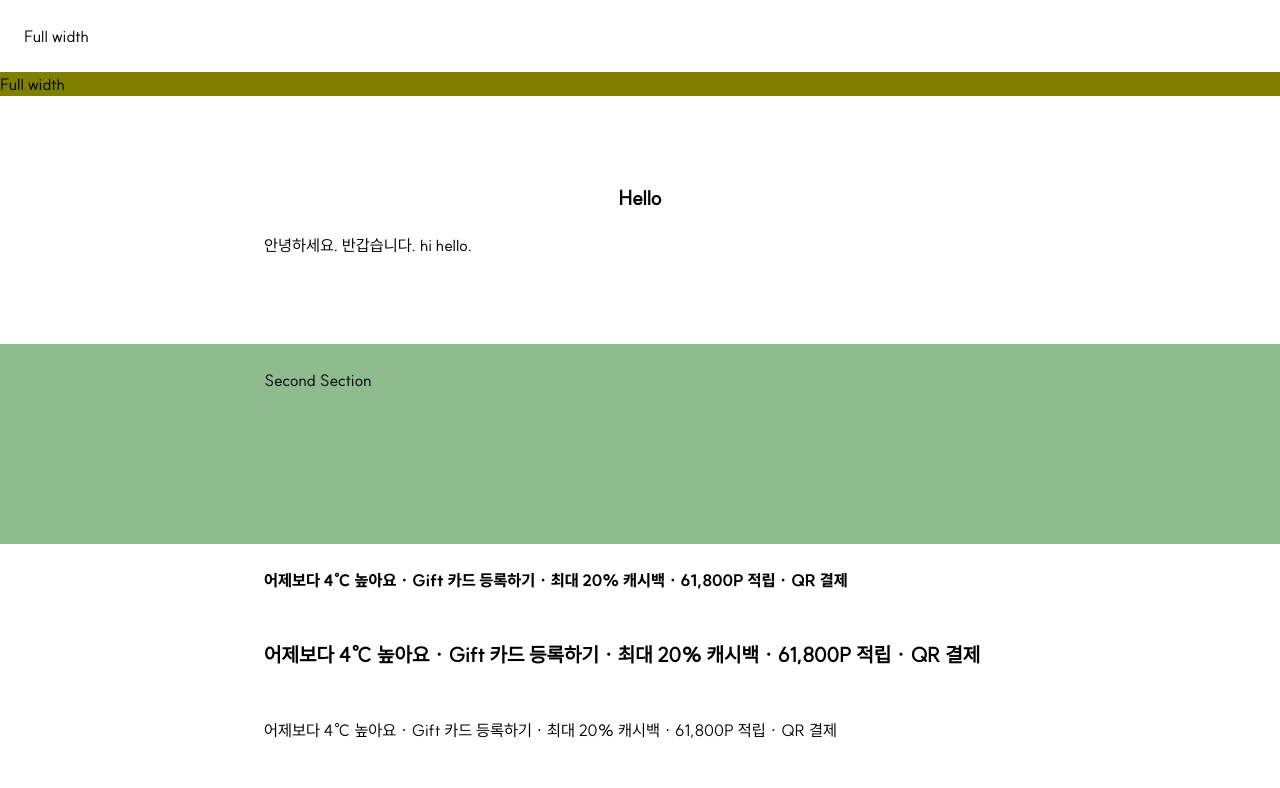
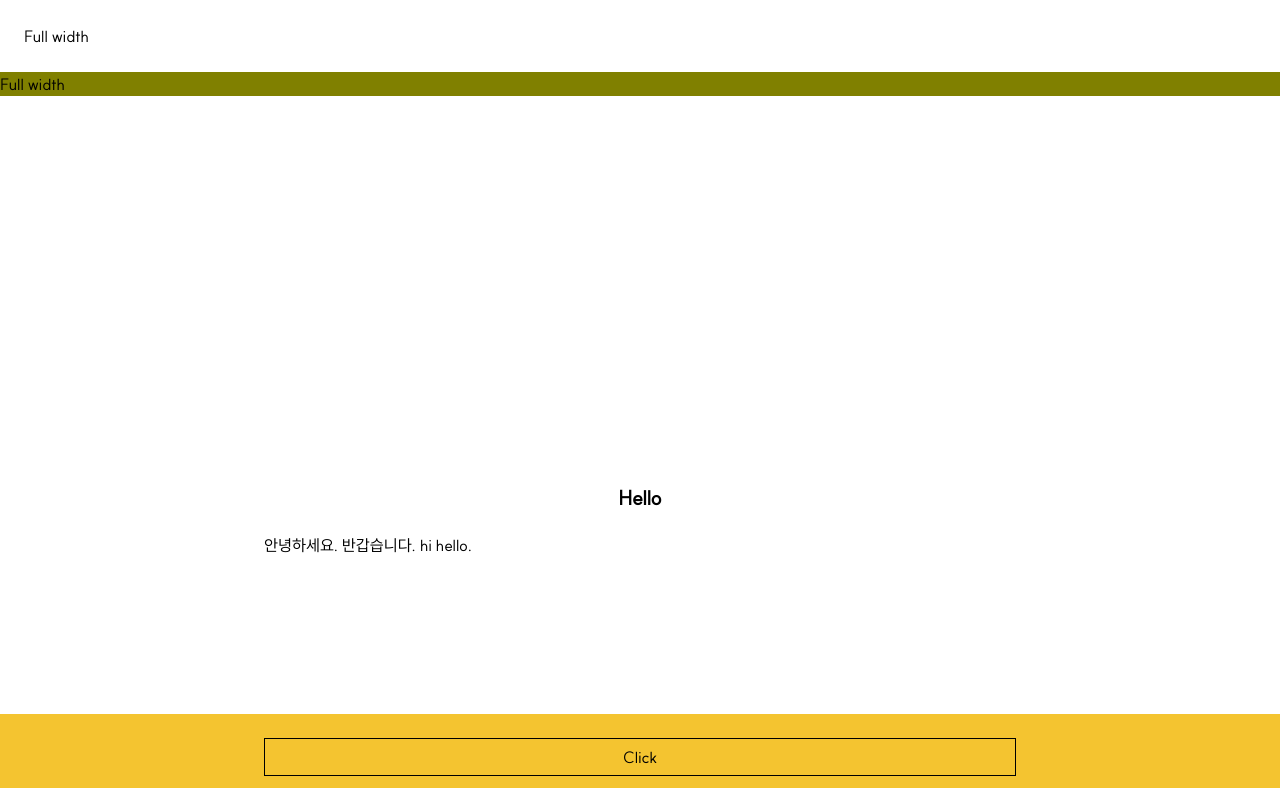
Before and after one commit to justinaus/rebsite, a Next.js app: page / in a window 1280 px wide. Shown: the top 788 px of the page. Built offline with nearby package versions, Linux system fonts and the light colour scheme.

Commit message:
Add float button

```diff
--- /dev/null
+++ b/src/components/home/FloatButton.tsx
@@ -0,0 +1,30 @@
+export default function FloatButton() {
+  return (
+    <div
+      css={{
+        position: 'fixed',
+        bottom: 0,
+        width: '100%',
+        backgroundColor: '#F4C430',
+      }}
+    >
+      <div
+        css={{
+          maxWidth: 800,
+          margin: '0 auto',
+          padding: 24,
+        }}
+      >
+        <button
+          css={{
+            border: '1px solid #000',
+            padding: 8,
+            width: '100%',
+          }}
+        >
+          Click
+        </button>
+      </div>
+    </div>
+  );
+}
--- a/src/pages/index.tsx
+++ b/src/pages/index.tsx
@@ -1,6 +1,7 @@
 import Head from 'next/head';
 import Image from 'next/image';
 
+import FloatButton from '@/components/home/FloatButton';
 import Section800 from '@/components/home/section/Section800';
 import SectionFullWidth from '@/components/home/section/SectionFullWidth';
 import { suitExtraBold } from '@/fonts/suitExtraBold';
@@ -15,6 +16,7 @@ export default function Home() {
         <link rel="icon" href="/favicon.ico" />
       </Head>
       <div>
+        <div>
           <SectionFullWidth>Full width</SectionFullWidth>
           <SectionFullWidth
             cssProps={{
@@ -27,7 +29,7 @@ export default function Home() {
           <Section800>
             <div
               css={{
-              height: 200,
+                height: 800,
                 display: 'flex',
                 flexDirection: 'column',
                 justifyContent: 'center',
@@ -47,21 +49,21 @@ export default function Home() {
           <Section800
             cssProps={{
               backgroundColor: '#8FBC8F',
-            height: 200,
+              height: 800,
             }}
           >
             Second Section
           </Section800>
           <Section800>
             <div className={suitExtraBold.className}>
-            어제보다 4℃ 높아요 · Gift 카드 등록하기 · 최대 20% 캐시백 · 61,800P
-            적립 · QR 결제
+              어제보다 4℃ 높아요 · Gift 카드 등록하기 · 최대 20% 캐시백 ·
+              61,800P 적립 · QR 결제
             </div>
           </Section800>
           <Section800>
             <h1>
-            어제보다 4℃ 높아요 · Gift 카드 등록하기 · 최대 20% 캐시백 · 61,800P
-            적립 · QR 결제
+              어제보다 4℃ 높아요 · Gift 카드 등록하기 · 최대 20% 캐시백 ·
+              61,800P 적립 · QR 결제
             </h1>
           </Section800>
           <Section800>
@@ -81,6 +83,16 @@ export default function Home() {
               layout="responsive" // 반응형 레이아웃
             />
           </Section800>
+          <Section800
+            cssProps={{
+              backgroundColor: '#8A9A5B',
+              height: 800,
+            }}
+          >
+            Last Section
+          </Section800>
+        </div>
+        <FloatButton />
       </div>
     </>
   );
```
Lines whose indentation alone changed are shown as unchanged.
